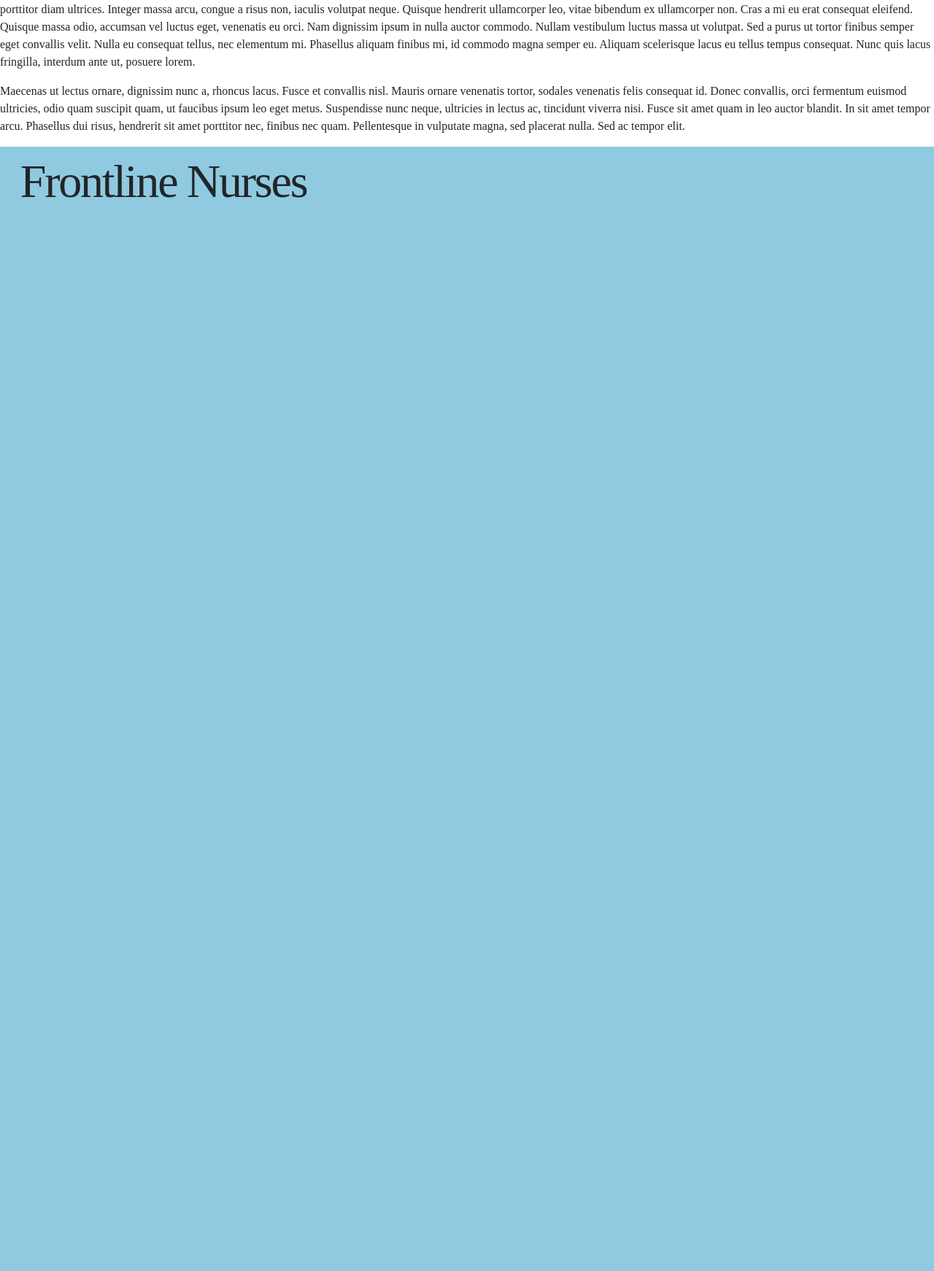
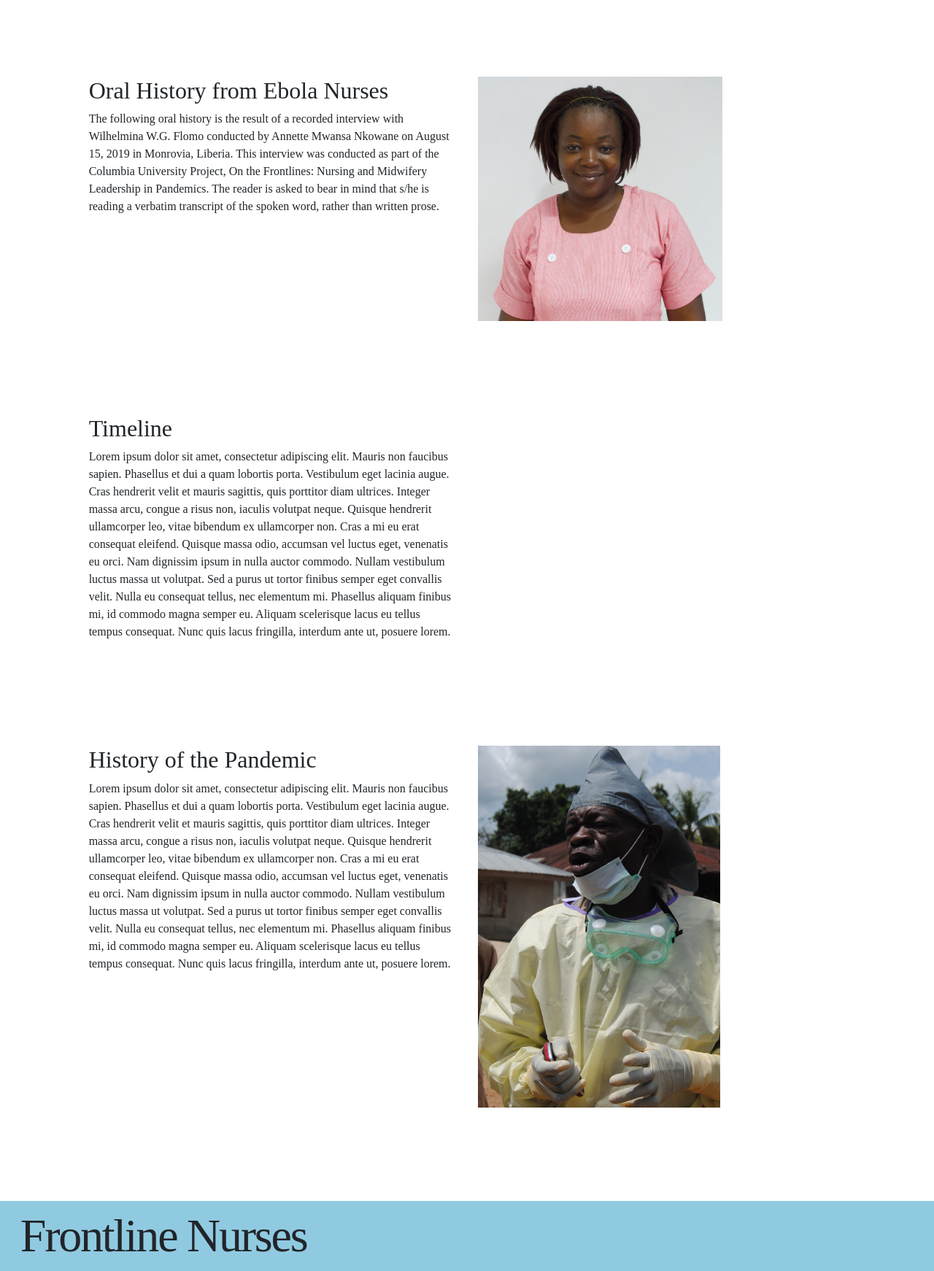
Before and after one commit to elotroalex/frontlines, a Jekyll site: the page built from index.md, in a window 1280 px wide. Shown: the part 733-2475 px from the top of the page at 73% size. Built offline with Jekyll 4.4.1, drawn with Linux system fonts in a browser that asks for light colours; some web fonts are replaced; before the commit the page ends 1030 px from its top, so only the background shows below that.

Commit message:
draft of content

```diff
--- a/_layouts/home.html
+++ b/_layouts/home.html
@@ -5,7 +5,8 @@
 <div class="banner container-fluid">
   <div class="row">
     <div class="col-md-6">
-             <div class="page-title"><a class='page-title-link' href="#" title="home">{{ page.title | newline_to_br }}</a></div>
+      <div class="page-title"><a class='page-title-link' href="#" title="home">{{ page.title | newline_to_br }}</a>
+      </div>
       <div class="banner-text">
            <p>The 2014-16 Ebola outbreak in western African countries was a devastating epidemic in which healthcare workers confronted soaring contagion and mortality.  In summer 2019, a team of nursing and midwifery leaders conducted oral history interviews with a group of frontline Ebola nurses and midwives in Liberia and Sierra Leone. Their stories and insights show the crucial role of nursing leadership in epidemic response and offer essential lessons for health care and policymaking today.</p>
            <p>Listen to the voices of the nurses and read excerpts from their oral histories.</p>
@@ -17,12 +18,33 @@
   </div>
 </div>
 <div class='main'>
-    	<div class='content container-fluid'>
-          <div class="row justify-content-around">
+	<div class='content container-fluid '>
+    <div class="row justify-content-center">
+      <div class="col-md-5">
+      <h2>Oral History from Ebola Nurses</h2>
+      <p>The following oral history is the result of a recorded interview with Wilhelmina W.G. Flomo conducted by Annette Mwansa Nkowane on August 15, 2019 in Monrovia, Liberia. This interview was conducted as part of the Columbia University Project, On the Frontlines: Nursing and Midwifery Leadership in Pandemics. The reader is asked to bear in mind that s/he is reading a verbatim transcript of the spoken word, rather than written prose.</p>
+      </div>
+      <div class="col-md-5">
+        <img src="{{site.baseurl}}/img/home-face-a.png">
+      </div>
+    </div>
+    <div class="row justify-content-center">
+      <div class="col-md-5">
+        <h2>Timeline</h2>
         <p>Lorem ipsum dolor sit amet, consectetur adipiscing elit. Mauris non faucibus sapien. Phasellus et dui a quam lobortis porta. Vestibulum eget lacinia augue. Cras hendrerit velit et mauris sagittis, quis porttitor diam ultrices. Integer massa arcu, congue a risus non, iaculis volutpat neque. Quisque hendrerit ullamcorper leo, vitae bibendum ex ullamcorper non. Cras a mi eu erat consequat eleifend. Quisque massa odio, accumsan vel luctus eget, venenatis eu orci. Nam dignissim ipsum in nulla auctor commodo. Nullam vestibulum luctus massa ut volutpat. Sed a purus ut tortor finibus semper eget convallis velit. Nulla eu consequat tellus, nec elementum mi. Phasellus aliquam finibus mi, id commodo magna semper eu. Aliquam scelerisque lacus eu tellus tempus consequat. Nunc quis lacus fringilla, interdum ante ut, posuere lorem.</p>
         </div>
-          <div class="row justify-content-around">
-  		      <p>Maecenas ut lectus ornare, dignissim nunc a, rhoncus lacus. Fusce et convallis nisl. Mauris ornare venenatis tortor, sodales venenatis felis consequat id. Donec convallis, orci fermentum euismod ultricies, odio quam suscipit quam, ut faucibus ipsum leo eget metus. Suspendisse nunc neque, ultricies in lectus ac, tincidunt viverra nisi. Fusce sit amet quam in leo auctor blandit. In sit amet tempor arcu. Phasellus dui risus, hendrerit sit amet porttitor nec, finibus nec quam. Pellentesque in vulputate magna, sed placerat nulla. Sed ac tempor elit. </p>
+        <div class="col-md-5">
+        </div>
+      </div>
+    <div class="row justify-content-center">
+      <div class="col-md-5">
+        <h2>History of the Pandemic</h2>
+        <p>Lorem ipsum dolor sit amet, consectetur adipiscing elit. Mauris non faucibus sapien. Phasellus et dui a quam lobortis porta. Vestibulum eget lacinia augue. Cras hendrerit velit et mauris sagittis, quis porttitor diam ultrices. Integer massa arcu, congue a risus non, iaculis volutpat neque. Quisque hendrerit ullamcorper leo, vitae bibendum ex ullamcorper non. Cras a mi eu erat consequat eleifend. Quisque massa odio, accumsan vel luctus eget, venenatis eu orci. Nam dignissim ipsum in nulla auctor commodo. Nullam vestibulum luctus massa ut volutpat. Sed a purus ut tortor finibus semper eget convallis velit. Nulla eu consequat tellus, nec elementum mi. Phasellus aliquam finibus mi, id commodo magna semper eu. Aliquam scelerisque lacus eu tellus tempus consequat. Nunc quis lacus fringilla, interdum ante ut, posuere lorem.</p>
+        </div>
+        <div class="col-md-5">
+          <img src="{{site.baseurl}}/img/home-face-b.png">
         </div>
       </div>
     </div>
+  </div>
+</div>
--- a/_sass/_frontlines.scss
+++ b/_sass/_frontlines.scss
@@ -31,9 +31,6 @@
 
 // Header
 
-// .header {
-//   display: block;
-// }
 
 .header-title, .menu-button {
   font-style: normal;
@@ -44,10 +41,6 @@
 }
 
 // Banners
-
-// .banner {
-//   padding: 0px 2% 20px 2%;
-// }
 
 .banner .row {
   padding-bottom: 1rem;
@@ -87,7 +80,15 @@
   }
 }
 
+// Content
 
+.content .row {
+  padding-top: 8rem;
+}
+
+.content {
+  padding-bottom: 8rem;
+}
 
 // Sidebar
 
@@ -145,6 +146,9 @@
 
 // Footer
 
+#footer {
+}
+
 .footer-title {
   font-size: 4rem;
   letter-spacing: -0.035em;
```
Also changed, not shown: img/home-face-a.png (added), img/home-face-b.png (added). Lines whose indentation alone changed are shown as unchanged.
